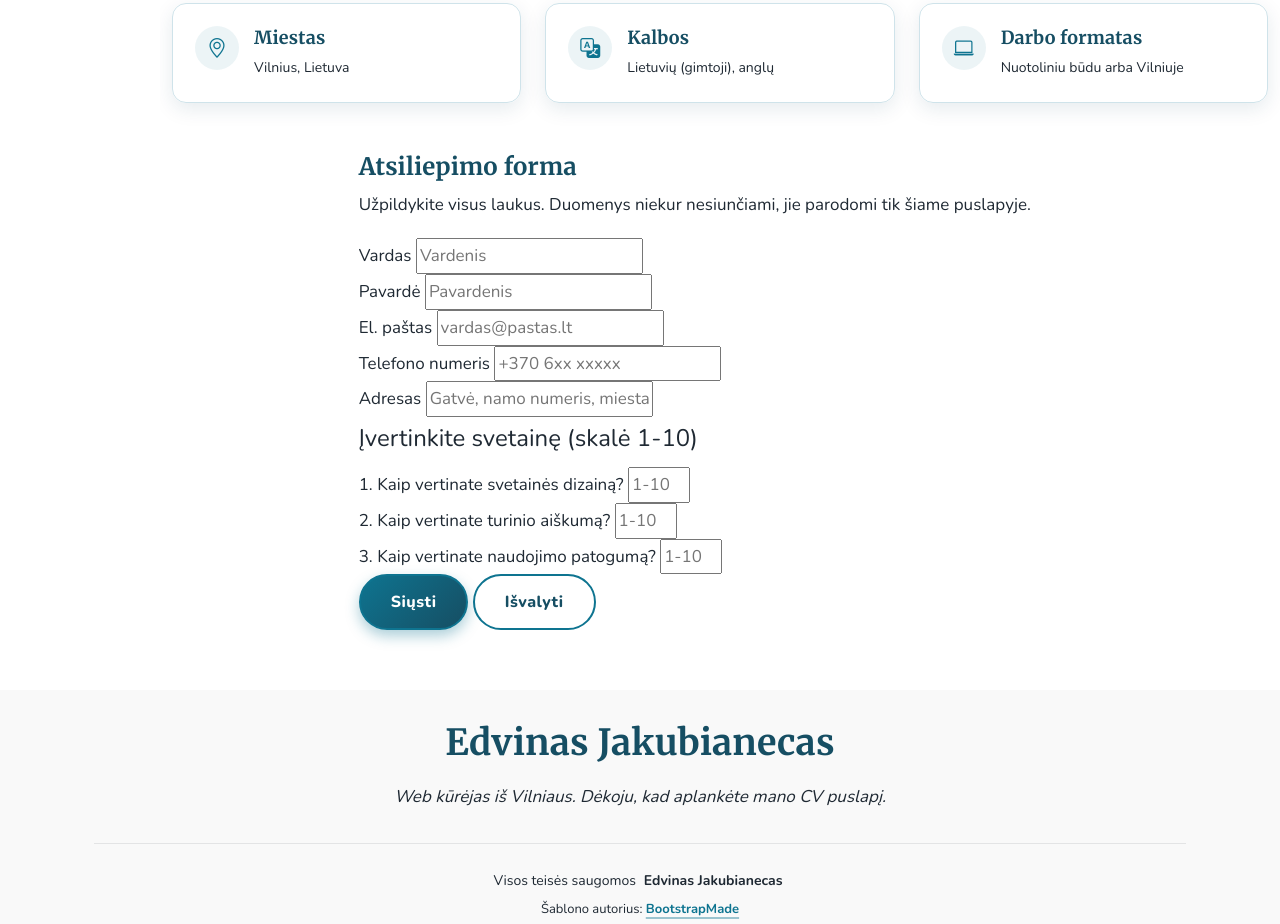
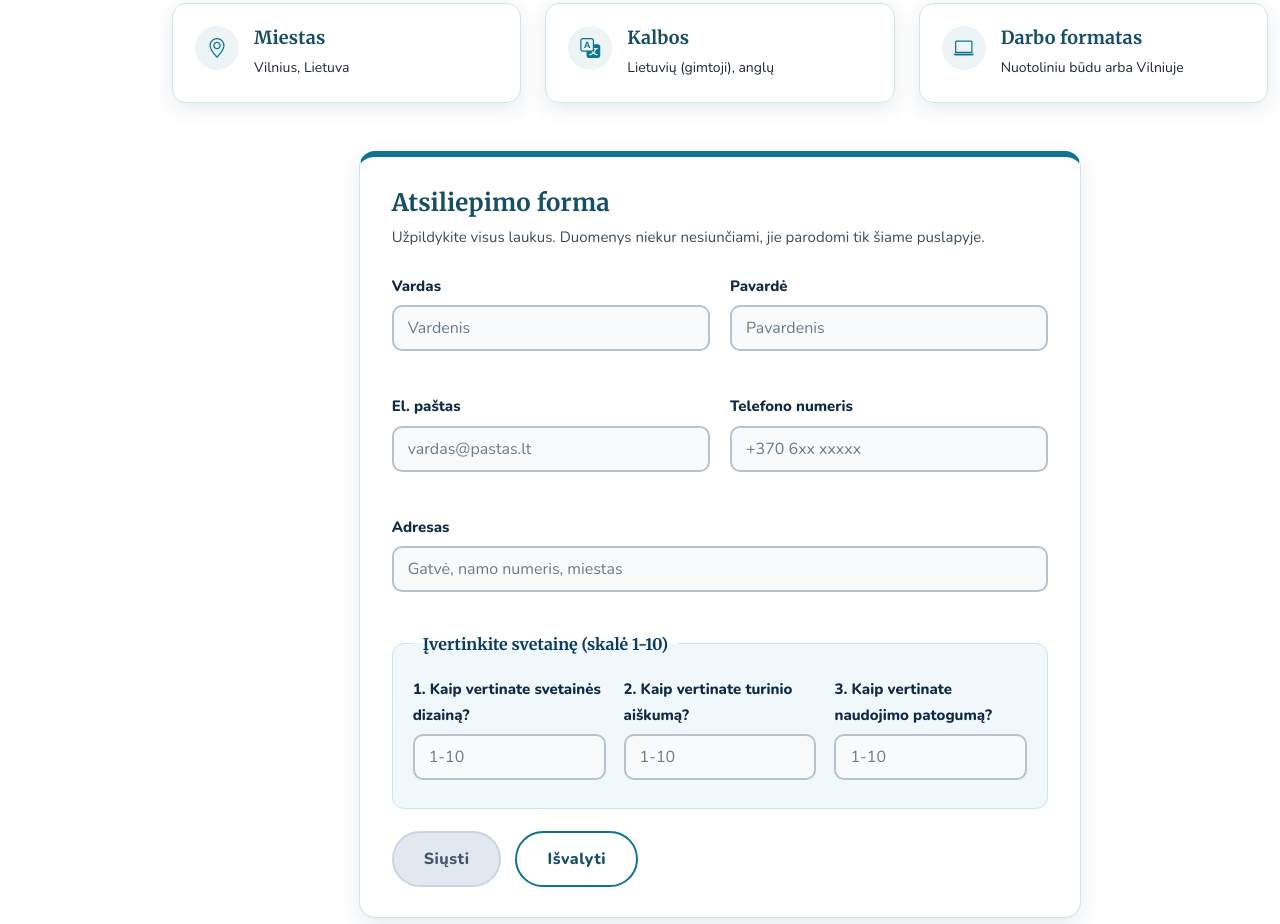
Before and after one commit to EdvinasJakubianecas/EdvinasJakubianecas.github.io, a plain HTML site: page index.html in a window 1280 px wide. Shown: the part 7510-8434 px from the top of the page. Drawn offline with nearby package versions, Linux system fonts and the light colour scheme.

Commit message:
Enhance contact form styles and layout
Added styles for contact form including layout and input validation.

```diff
--- a/assets/css/custom.css
+++ b/assets/css/custom.css
@@ -1,4 +1,4 @@
-/* 0. Kintamieji: nauja paletė ir šriftai  */
+/* 0. Kintamieji: nauja paletė ir šriftai */
 :root {
   --default-font: "Nunito", system-ui, -apple-system, "Segoe UI", Arial, sans-serif;
   --heading-font: "Merriweather", Georgia, "Times New Roman", serif;
@@ -653,3 +653,157 @@ a:focus-visible { outline: 3px solid #f59e0b; outline-offset: 3px; border-radius
   .services.section,
   .shape { animation: none; }
 }
+
+/*--------------------------------------------------------------
+# 11 laboratorinis darbas: kontaktų forma
+--------------------------------------------------------------*/
+.cv-form {
+  background: #ffffff;
+  border: 1px solid #cfe3ea;
+  border-top: 6px solid var(--accent-color);
+  border-radius: 16px;
+  box-shadow: var(--card-shadow);
+  padding: 30px 32px;
+}
+
+.cv-form h3 { margin-bottom: 6px; }
+
+.cv-form-note {
+  margin-bottom: 22px;
+  font-size: 15px;
+  color: #3e4c59;
+}
+
+.cv-form-grid {
+  display: grid;
+  grid-template-columns: repeat(2, 1fr);
+  gap: 18px 20px;
+}
+
+.form-field-full { grid-column: 1 / -1; }
+
+.form-field { min-width: 0; }
+
+.form-field label {
+  display: block;
+  margin-bottom: 6px;
+  font-size: 15px;
+  font-weight: 800;
+  color: #102a43;
+}
+
+.form-field input {
+  width: 100%;
+  height: 46px;
+  padding: 8px 14px;
+  font-family: var(--default-font);
+  font-size: 16px;
+  color: #1f2933;
+  background: #f8fafc;
+  border: 2px solid #b6c2cc;
+  border-radius: 10px;
+  transition: border-color 0.2s ease, box-shadow 0.2s ease, background 0.2s ease;
+}
+
+.form-field input::placeholder { color: #6b7a86; }
+
+.form-field input:focus {
+  outline: none;
+  background: #ffffff;
+  border-color: var(--accent-color);
+  box-shadow: 0 0 0 4px rgba(14, 116, 144, 0.18);
+}
+
+.form-field input.is-invalid {
+  border-color: #dc2626;                 /* raudonas rėmelis */
+  background: #fef2f2;
+}
+
+.form-field input.is-invalid:focus { box-shadow: 0 0 0 4px rgba(220, 38, 38, 0.18); }
+
+.form-field input.is-valid { border-color: #16a34a; }
+
+.field-error {
+  min-height: 20px;                      /* forma nešokinėja, kai atsiranda klaida */
+  margin-top: 4px;
+  font-size: 13px;
+  font-weight: 700;
+  line-height: 1.4;
+  color: #b91c1c;
+}
+
+.cv-rating {
+  margin: 14px 0 0;
+  padding: 18px 20px 4px;
+  border: 1px solid #cfe3ea;
+  border-radius: 12px;
+  background: #f1f8fb;
+  display: grid;
+  grid-template-columns: repeat(3, 1fr);
+  gap: 0 18px;
+}
+
+.cv-rating legend {
+  float: none;
+  width: auto;
+  padding: 0 10px;
+  margin: 0;
+  font-family: var(--heading-font);
+  font-size: 16px;
+  font-weight: 700;
+  color: var(--heading-color);
+}
+
+.cv-form-actions {
+  display: flex;
+  flex-wrap: wrap;
+  gap: 14px;
+  margin-top: 22px;
+}
+
+.cv-form-actions .btn-cv { cursor: pointer; }
+
+/* neaktyvus „Siųsti“ */
+.cv-form-actions .btn-cv:disabled {
+  color: #475569;
+  background: #e2e8f0;
+  border-color: #cbd5e1;
+  box-shadow: none;
+  transform: none;
+  cursor: not-allowed;
+}
+
+/* rezultatų sritis po forma */
+.form-output {
+  margin-top: 26px;
+  padding: 20px 24px;
+  background: #fffbeb;
+  border: 1px solid #fcd34d;
+  border-left: 6px solid #f59e0b;
+  border-radius: 12px;
+}
+
+.form-output[hidden] { display: none; }
+
+.form-output h4 { margin: 0 0 10px; color: #92400e; }
+
+.form-output p {
+  margin: 0 0 4px;
+  font-size: 16px;
+  line-height: 1.6;
+  color: #1f2933;
+}
+
+.form-output .form-output-average {
+  margin-top: 12px;
+  padding-top: 12px;
+  border-top: 1px dashed #d6a21f;
+  font-weight: 800;
+  color: #102a43;
+}
+
+@media (max-width: 768px) {
+  .cv-form { padding: 22px 18px; }
+  .cv-form-grid { grid-template-columns: 1fr; }
+  .cv-rating { grid-template-columns: 1fr; }
+}
```
